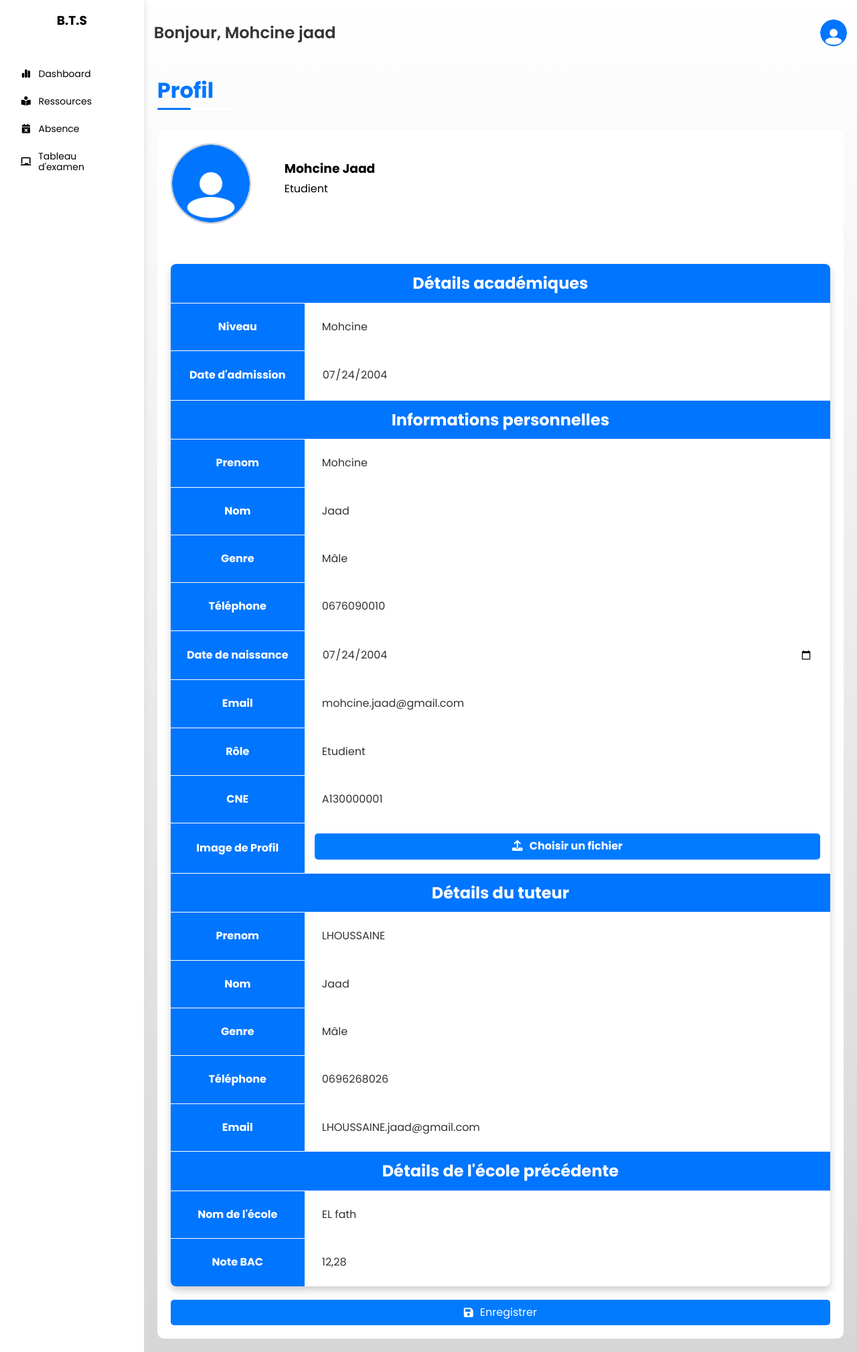
After one commit to MohcineJAAD/PFE, a PHP site: page /assets/Etudient/profile.php in a window 1280 px wide. The commit adds this page. Shown: the whole page at 67% size. Run offline with PHP 8.4, Linux system fonts and the light colour scheme.

Commit message:
Implementation of the student dashboard

```diff
--- /dev/null
+++ b/assets/Etudient/header.php
@@ -0,0 +1,46 @@
+<div class="head p-15 between-flex">
+    <h2 class="welcomUser">Bonjour, Mohcine jaad</h2>
+    <img src="../imgs/default_avatar.png" alt="avatar" id="avatar">
+    <div class="drop-menu p-10" id="dropMenu">
+        <div class="userHeader mb-5">
+            <img src="../imgs/default_avatar.png" alt="avatar" id="avatar">
+            <span class="fs-14 m-0">Mohcine</span>
+        </div>
+        <ul>
+            <li>
+                <a href="profile.php" class="d-flex align-c fs-14 color-000 rad-6 p-10">
+                    <i class="fa-solid fa-user fa-fw"></i>
+                    <span class="fs-14 ml-10">Profil</span>
+                </a>
+            </li>
+            <li>
+                <a href="alterPass.php" class="d-flex align-c fs-14 color-000 rad-6 p-10">
+                    <i class="fa-solid fa-key fa-fw"></i>
+                    <span class="fs-14 ml-10">Changer le mot de passe</span>
+                </a>
+            </li>
+            <li class="mt-20">
+                <a href="index.php" class="active d-flex align-c fs-14 color-000 rad-6 p-10">
+                    <i class="fa-solid fa-right-from-bracket fa-fw"></i>
+                    <span class="fs-14 ml-10">Se déconnecter</span>
+                </a>
+            </li>
+        </ul>
+    </div>
+</div>
+<script>
+    document.addEventListener("DOMContentLoaded", function() {
+        const avatar = document.getElementById("avatar");
+        const dropMenu = document.getElementById("dropMenu");
+
+        avatar.addEventListener("click", function(event) {
+            event.stopPropagation();
+            dropMenu.classList.toggle("drop-menu-Active");
+        });
+
+        document.addEventListener("click", function(event) {
+            if (!dropMenu.contains(event.target) && !avatar.contains(event.target))
+                dropMenu.classList.remove("drop-menu-Active");
+        });
+    });
+</script>
--- /dev/null
+++ b/assets/Etudient/profile.php
@@ -0,0 +1,132 @@
+<!DOCTYPE html>
+<html lang="fr">
+
+<head>
+    <meta charset="UTF-8">
+    <meta name="viewport" content="width=device-width, initial-scale=1.0">
+    <link rel="stylesheet" href="../css/framework.css">
+    <link rel="stylesheet" href="../css/dashbord.css">
+    <link rel="stylesheet" href="../css/normalize.css" />
+    <link rel="stylesheet" href="../css/all.min.css" />
+    <link rel="preconnect" href="https://fonts.googleapis.com">
+    <link rel="preconnect" href="https://fonts.gstatic.com" crossorigin>
+    <link href="https://fonts.googleapis.com/css2?family=Poppins:ital,wght@0,100;0,200;0,300;0,400;0,500;0,600;0,700;0,800;0,900&family=Work+Sans:ital,wght@0,100;0,200;0,300;0,400;0,500;0,600;0,700;0,800;0,900&display=swap" rel="stylesheet" />
+    <title>Profil</title>
+</head>
+
+<body>
+    <div class="page d-flex">
+        <?php require 'sidebar.php'; ?>
+        <div class="content w-full">
+            <?php require 'header.php'; ?>
+            <h1 class="p-relative">Profil</h1>
+            <div class="profile-container m-20 bg-fff rad-10">
+                <div class="profile-header p-20">
+                    <img src="../imgs/default_avatar.png" alt="Image de Profil" class="profile-image m-0 mr-10">
+                    <div class="profile-info p-20">
+                        <h3 class="profile-name m-0">Mohcine Jaad</h3>
+                        <p class="profile-title mt-10">Etudient</p>
+                    </div>
+                </div>
+                <form action="<?php echo $_SERVER['PHP_SELF']; ?>" method="POST" enctype="multipart/form-data" class="p-20">
+                    <table class="profile-details">
+                        <tr>
+                            <th colspan="2" class="fs-24">Détails académiques</th>
+                        </tr>
+                        <tr>
+                            <th>Niveau</th>
+                            <td><input type="text" name="prenom" value="Mohcine" readonly></td>
+                        </tr>
+                        <tr>
+                            <th>Date d'admission</th>
+                            <td><input type="date" name="date" value="2004-07-24" readonly></td>
+                        </tr>
+                        <tr>
+                            <th colspan="2" class="fs-24">Informations personnelles</th>
+                        </tr>
+                        <tr>
+                            <th>Prenom</th>
+                            <td><input type="text" name="name" value="Mohcine"></td>
+                        </tr>
+                        <tr>
+                            <th>Nom</th>
+                            <td><input type="text" name="username" value="Jaad"></td>
+                        </tr>
+                        <tr>
+                            <th>Genre</th>
+                            <td><input type="text" name="name" value="Mâle"></td>
+                        </tr>
+                        <tr>
+                            <th>Téléphone</th>
+                            <td><input type="text" name="telephone" value="0676090010"></td>
+                        </tr>
+                        <tr>
+                            <th>Date de naissance</th>
+                            <td><input type="date" name="date" value="2004-07-24"></td>
+                        </tr>
+                        <tr>
+                            <th>Email</th>
+                            <td><input type="email" name="email" value="mohcine.jaad@gmail.com"></td>
+                        </tr>
+                        <tr>
+                            <th>Rôle</th>
+                            <td><input type="text" name="role" value="Etudient"></td>
+                        </tr>
+                        <tr>
+                            <th>CNE</th>
+                            <td><input type="text" name="role" value="A130000001"></td>
+                        </tr>
+                        <tr>
+                            <th>Image de Profil</th>
+                            <td>
+                                <label for="profile_image">
+                                    <i class="fas fa-upload"></i><span>Choisir un fichier</span>
+                                </label>
+                                <input type="file" id="profile_image" name="profile_image">
+                            </td>
+                        </tr>
+                        <tr>
+                            <th colspan="2" class="fs-24">Détails du tuteur</th>
+                        </tr>
+                        <tr>
+                            <th>Prenom</th>
+                            <td><input type="text" name="name" value="LHOUSSAINE"></td>
+                        </tr>
+                        <tr>
+                            <th>Nom</th>
+                            <td><input type="text" name="username" value="Jaad"></td>
+                        </tr>
+                        <tr>
+                            <th>Genre</th>
+                            <td><input type="text" name="name" value="Mâle"></td>
+                        </tr>
+                        <tr>
+                            <th>Téléphone</th>
+                            <td><input type="text" name="telephone" value="0696268026"></td>
+                        </tr>
+                        <tr>
+                            <th>Email</th>
+                            <td><input type="email" name="email" value="LHOUSSAINE.jaad@gmail.com"></td>
+                        </tr>
+                        <tr>
+                            <th colspan="2" class="fs-24">Détails de l'école précédente</th>
+                        </tr>
+                        <tr>
+                            <th>Nom de l'école</th>
+                            <td><input type="text" name="name" value="EL fath"></td>
+                        </tr>
+                        <tr>
+                            <th>Note BAC</th>
+                            <td><input type="text" name="username" value="12,28"></td>
+                        </tr>
+                    </table>
+                    <button type="submit" class="save-button">
+                        <i class="fas fa-save"></i>Enregistrer
+                    </button>
+                </form>
+            </div>
+        </div>
+    </div>
+</body>
+
+</html>
--- /dev/null
+++ b/assets/Etudient/sidebar.php
@@ -0,0 +1,32 @@
+<?php
+    $current_page = basename($_SERVER['PHP_SELF']);
+?>
+<div class="sidebar bg-fff p-20 p-relative">
+    <h3 class="p-relative txt-c mt-0">B.T.S</h3>
+    <ul>
+        <li>
+            <a href="index.php" class="<?php echo $current_page == 'index.php' ? 'active' : ''; ?> d-flex align-c fs-14 color-000 rad-6 p-10">
+                <i class="fa-solid fa-chart-simple fa-fw"></i>
+                <span class="fs-14 ml-10">Dashboard</span>
+            </a>
+        </li>
+        <li>
+            <a href="resource.php" class="<?php echo $current_page == 'resource.php' ? 'active' : ''; ?> d-flex align-c fs-14 color-000 rad-6 p-10">
+                <i class="fa-solid fa-book-open-reader fa-fw"></i>
+                <span class="fs-14 ml-10">Ressources</span>
+            </a>
+        </li>
+        <li>
+            <a href="absence.php" class="<?php echo $current_page == 'absence.php' ? 'active' : ''; ?> d-flex align-c fs-14 color-000 rad-6 p-10">
+                <i class="fa-solid fa-calendar-xmark fa-fw"></i>
+                <span class="fs-14 ml-10">Absence</span>
+            </a>
+        </li>
+        <li>
+            <a href="exames.php" class="<?php echo $current_page == 'exames.php' ? 'active' : ''; ?> d-flex align-c fs-14 color-000 rad-6 p-10">
+                <i class="fa-solid fa-chalkboard fa-fw"></i>
+                <span class="fs-14 ml-10">Tableau d'examen</span>
+            </a>
+        </li>
+    </ul>
+</div>
--- a/assets/css/dashbord.css
+++ b/assets/css/dashbord.css
@@ -516,10 +516,10 @@ label {
 }
 .profile-details th {
     width: 200px;
-    text-align: left;
     color: var(--color-30);
-    font-weight: normal;
+    /* font-weight: normal; */
     background-color: var(--color-60);
+    text-align: center;
 }
 .profile-details td {
     color: var(--color-333);
@@ -531,7 +531,8 @@ label {
 .profile-details input[type="text"],
 .profile-details input[type="password"],
 .profile-details input[type="email"],
-.profile-details input[type="file"] {
+.profile-details input[type="file"],
+.profile-details input[type="date"] {
     width: 100%;
     padding: 10px;
     border: 1px solid var(--color-30);
--- a/assets/css/framework.css
+++ b/assets/css/framework.css
@@ -127,6 +127,9 @@
 .fs-15 {
     font-size: 15px;
 }
+.fs-24 {
+    font-size: 24px;
+}
 @media (max-width: 767px) {
     .txt-c-mobile {
         text-align: center;
```
Also changed, not shown: assets/Etudient/absence.php (added, +68 -0 lines), assets/Etudient/alterPass.php (added, +90 -0 lines), assets/Etudient/exames.php (added, +79 -0 lines), assets/Etudient/index.php (added, +62 -0 lines), assets/Etudient/resource.php (added, +140 -0 lines), assets/admin/absence.php (+12 -1 lines).
